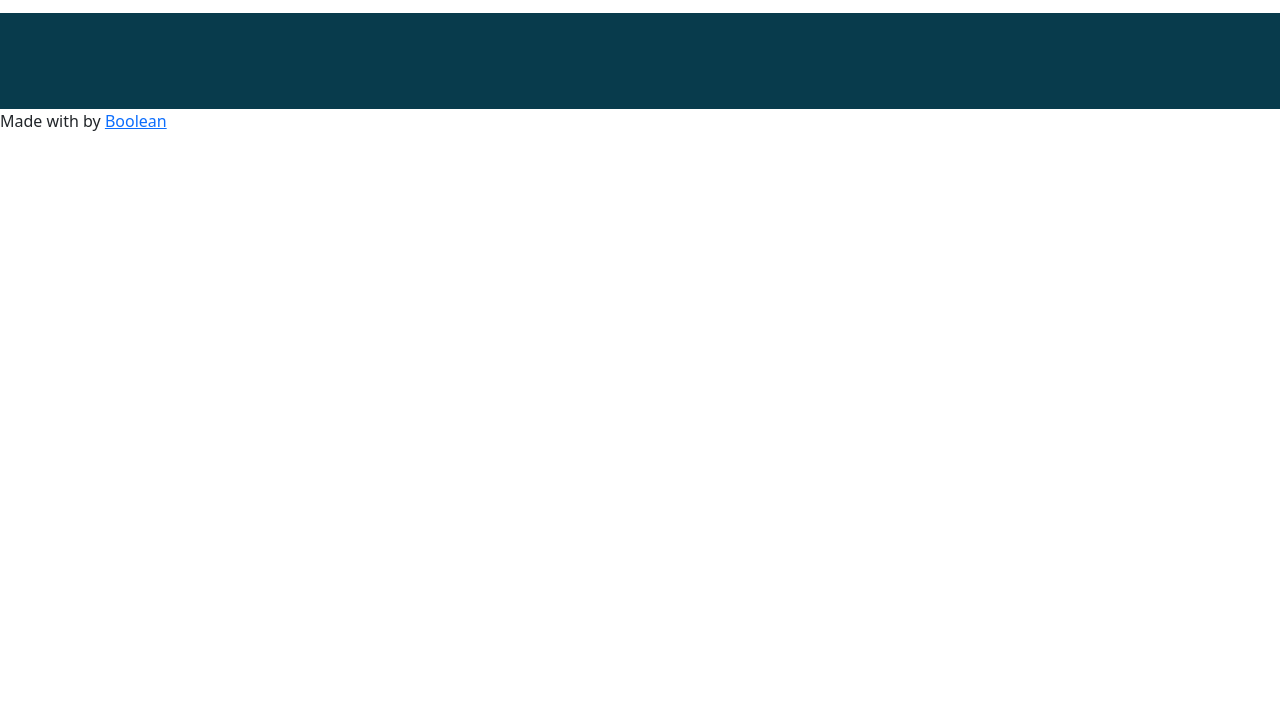
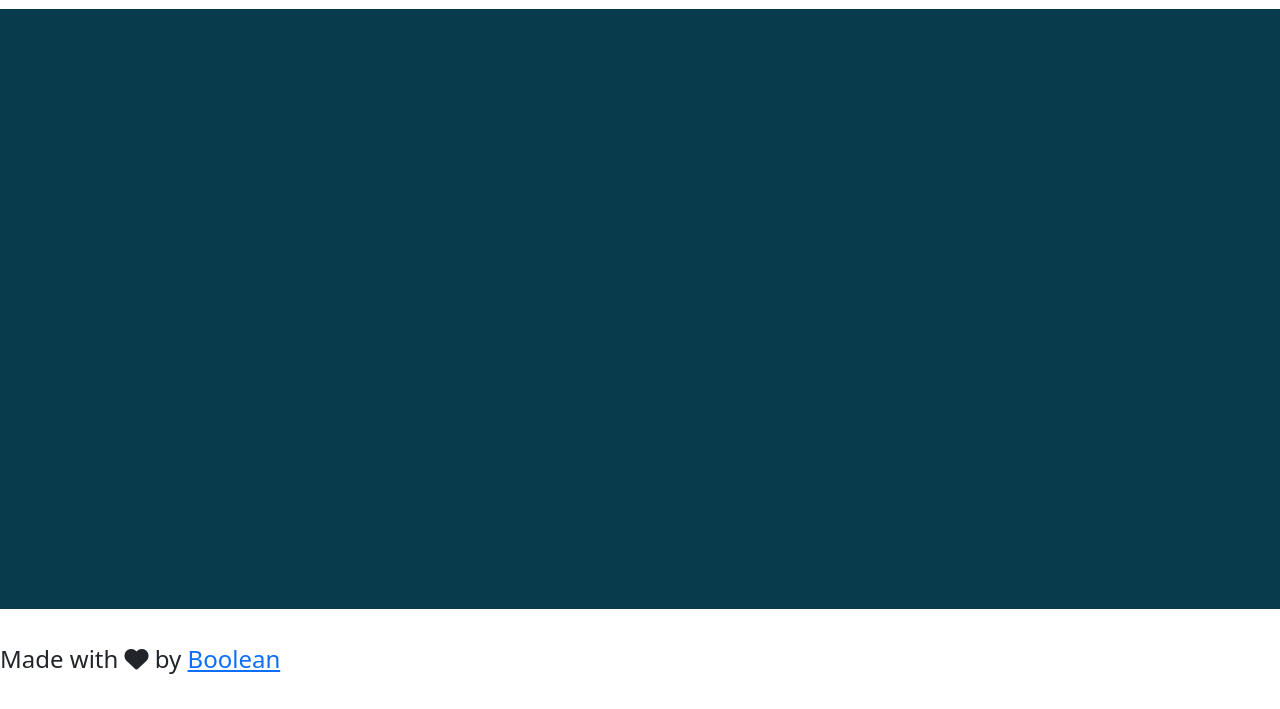
Before and after one commit to AndreaLivornese/js-campominato-grid, a plain HTML site: page index.html in a window 1280 px wide. Shown: the part 91-800 px from the top of the page. Drawn offline with nearby package versions, Linux system fonts and the light colour scheme.

Commit message:
fine stilizzazione

```diff
--- a/css/style.css
+++ b/css/style.css
@@ -6,26 +6,37 @@
 
 /* reset */
 
-
+header{
+    height: 100px;
+}
 
 
 
 main{
 
+    height: calc(100vh - 100px - 100px);  /*altezza viewport - altezza header - altezza footer*/
+
     background-color: #083b4c;
 }
 
 .container{
+    display: flex;
+    justify-content: center;
+
     max-width: 1000px;
     margin-left: auto;
     margin-right: auto;
 
-    padding: 0;
+    padding: 20px;
+
+    height: inherit;
 }
 
 #grid{
     display: flex;
     flex-flow: row wrap;
+    width: 600px;
+    height: 100%;
 }
 
 .square{
@@ -33,8 +44,8 @@ main{
     justify-content: center;
     align-items: center;
 
-    width: 100px;
-    height: 100px;
+    width: calc(100% / 10);
+    height: calc(100% / 10);
 
     border: 1px solid black;
 
@@ -43,4 +54,9 @@ main{
 
 .active{
     background-color: #0cd6a1;
+    font-weight: bold;
 }
+
+footer{
+    height: 100px;
+}
--- a/index.html
+++ b/index.html
@@ -4,6 +4,9 @@
     <meta charset="UTF-8">
     <meta name="viewport" content="width=device-width, initial-scale=1.0">
     <title>js-campominato-grid</title>
+
+    <!-- font awesome -->
+    <link rel="stylesheet" href="https://cdnjs.cloudflare.com/ajax/libs/font-awesome/6.5.1/css/all.min.css" integrity="sha512-DTOQO9RWCH3ppGqcWaEA1BIZOC6xxalwEsw9c2QQeAIftl+Vegovlnee1c9QX4TctnWMn13TZye+giMm8e2LwA==" crossorigin="anonymous" referrerpolicy="no-referrer" />
 
     <!-- bootstrap -->
     <link href="https://cdn.jsdelivr.net/npm/bootstrap@5.3.2/dist/css/bootstrap.min.css" rel="stylesheet" integrity="sha384-T3c6CoIi6uLrA9TneNEoa7RxnatzjcDSCmG1MXxSR1GAsXEV/Dwwykc2MPK8M2HN" crossorigin="anonymous">
@@ -20,7 +23,7 @@
         <button id="btn-play" class="btn btn-info ">Play</button>
     </header>
 
-    <main class="p-5">
+    <main>
         <div class="container">
 
             <div id="grid">
@@ -30,8 +33,10 @@
         </div>
     </main>
 
-    <footer>
-        Made with by <a href="#">Boolean</a>
+    <footer class="fs-4 d-flex align-items-center ">
+       <div>
+        Made with <i class="fa-solid fa-heart"></i> by <a href="#">Boolean</a>
+       </div>
     </footer>
 
     <!-- bootstrap -->
--- a/js/script.js
+++ b/js/script.js
@@ -24,7 +24,6 @@ document.querySelector("#btn-play").addEventListener("click",
 
             gridEl.append(newDivEl);
 
-
         }
 
     }
```
